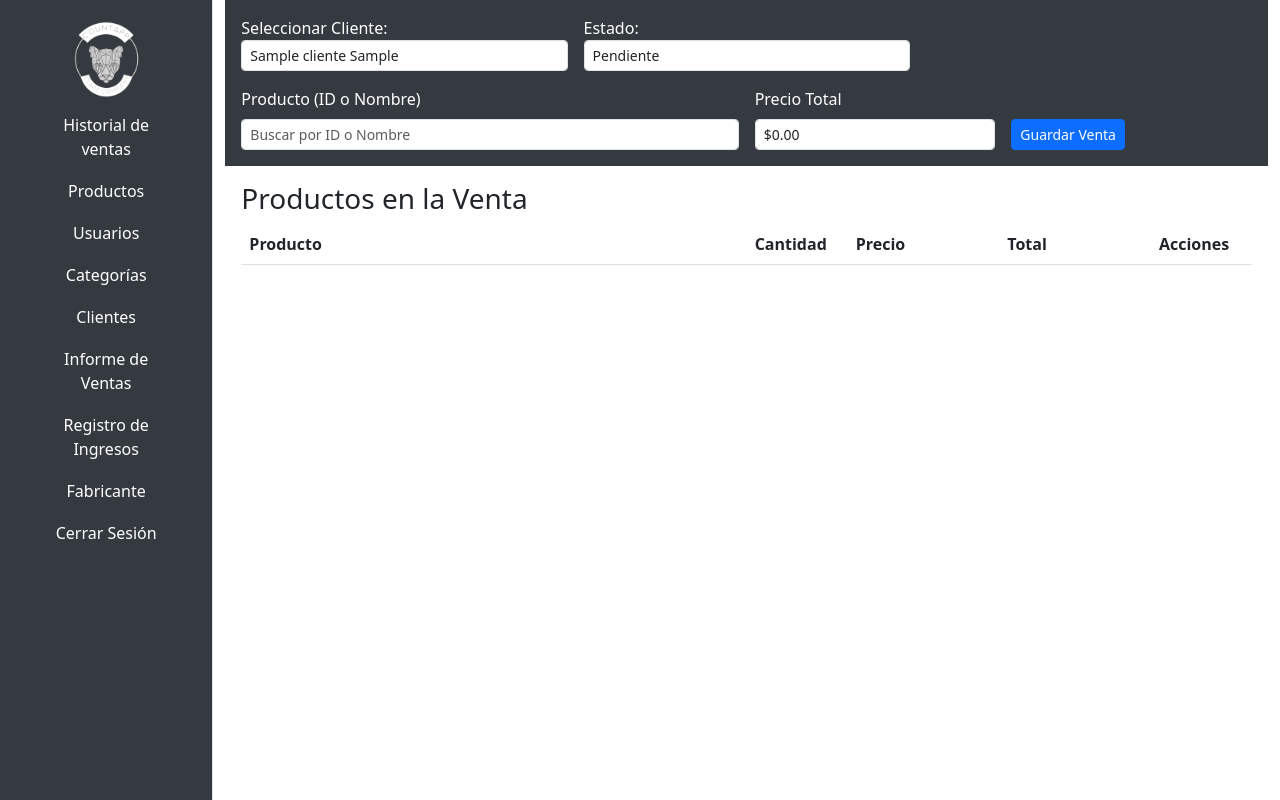
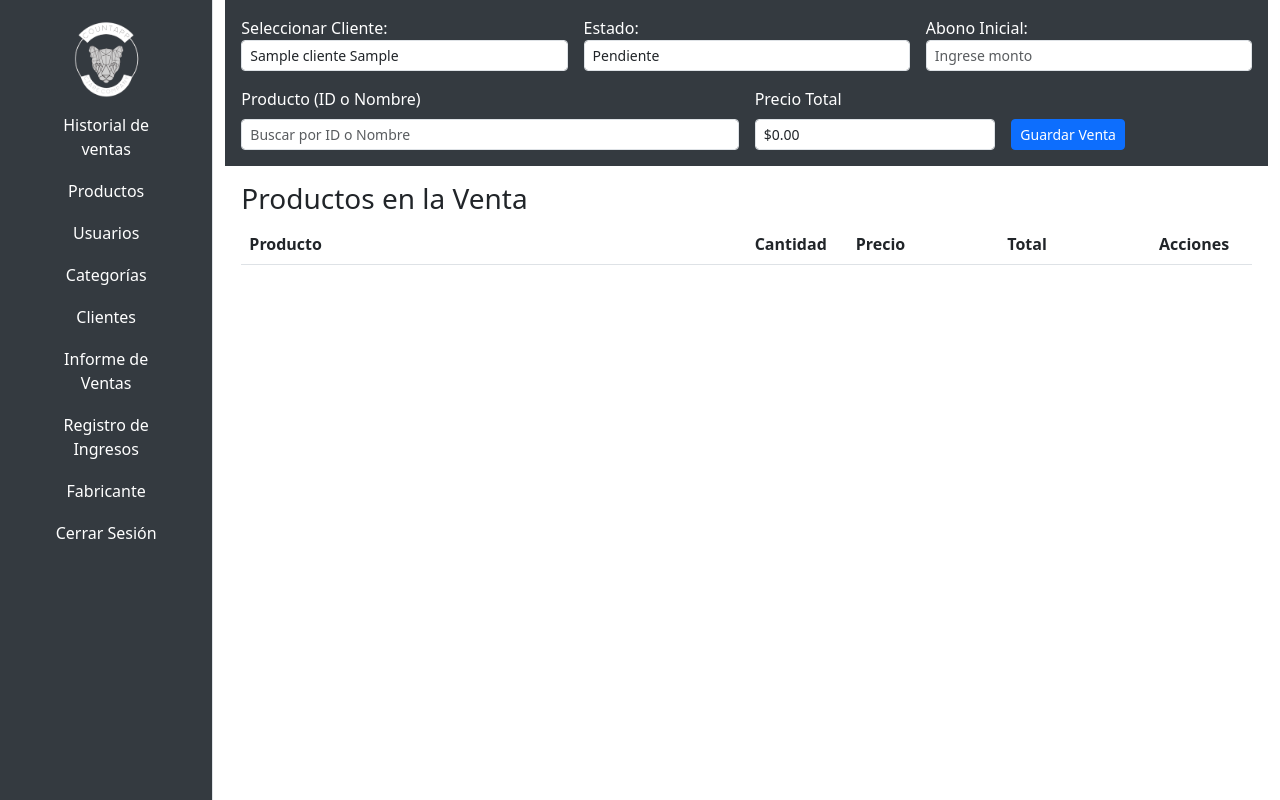
Before and after one commit to Ciare95/countapp, a Flask app: page /index in a window 1280 px wide. Run offline with Flask 3, Linux system fonts and the light colour scheme; a user stored in the database is signed in; tables that the repository leaves empty or names only in its code hold one stand-in row (values such as "Sample post"); lists and menus that the app fills with data are empty; parts of the project's set-up code (start-up, migrations or seed data) failed here and were passed over; some libraries are stand-ins or nearby versions.

Commit message:
Se agrego campo de abonos en el index de ventas

```diff
--- a/app/static/app.js
+++ b/app/static/app.js
@@ -136,8 +136,9 @@ function actualizarCantidad(event) {
 document.getElementById('crearVenta').addEventListener('click', async () => {
     const clienteId = Number(document.getElementById('cliente-select').value);
     const estado = document.getElementById('estado-input').value;
+    const montoAbono = parseFloat(document.getElementById('monto-abono').value) || 0;
     const total = carrito.reduce((acc, item) => acc + item.precio * item.cantidad, 0);
-    const saldo = total;
+    const saldo = total - montoAbono;
 
     if (!clienteId || clienteId === '') {
         showFlashMessage('Por favor, selecciona un cliente', 'danger');
@@ -146,6 +147,11 @@ document.getElementById('crearVenta').addEventListener('click', async () => {
 
     if (carrito.length === 0) {
         showFlashMessage('Por favor, selecciona productos antes de crear la venta', 'danger');
+        return;
+    }
+
+    if (montoAbono > total) {
+        showFlashMessage('El abono no puede exceder el total de la venta', 'danger');
         return;
     }
 
@@ -161,6 +167,7 @@ document.getElementById('crearVenta').addEventListener('click', async () => {
                 total: total,
                 estado: estado,
                 saldo: saldo,
+                monto_abono: montoAbono, // Agregar el abono inicial
             })
         });
 
@@ -179,8 +186,8 @@ document.getElementById('crearVenta').addEventListener('click', async () => {
             document.getElementById('producto').value = '';
             document.getElementById('cliente-select').value = '';
             document.getElementById('estado-input').value = 'pendiente';
+            document.getElementById('monto-abono').value = '';
 
-            // Opcional: Puedes mostrar el ID de la venta creada
             console.log('Venta creada con ID:', data.id_venta);
         }
 
@@ -188,6 +195,7 @@ document.getElementById('crearVenta').addEventListener('click', async () => {
         showFlashMessage(error.message, 'danger');
     }
 });
+
 
 
 // Cargar clientes al iniciar
--- a/app/templates/index.html
+++ b/app/templates/index.html
@@ -17,6 +17,10 @@
                 <option value="pendiente">Pendiente</option>
                 <option value="cancelada">Cancelada</option>
             </select>
+        </div>
+        <div class="col-md-4">
+            <label for="monto-abono">Abono Inicial:</label>
+            <input type="number" id="monto-abono" class="form-control form-control-sm" placeholder="Ingrese monto">
         </div>
     </div>
 
```
Also changed, not shown: app/controllers/venta_controller.py (+9 -0 lines).
